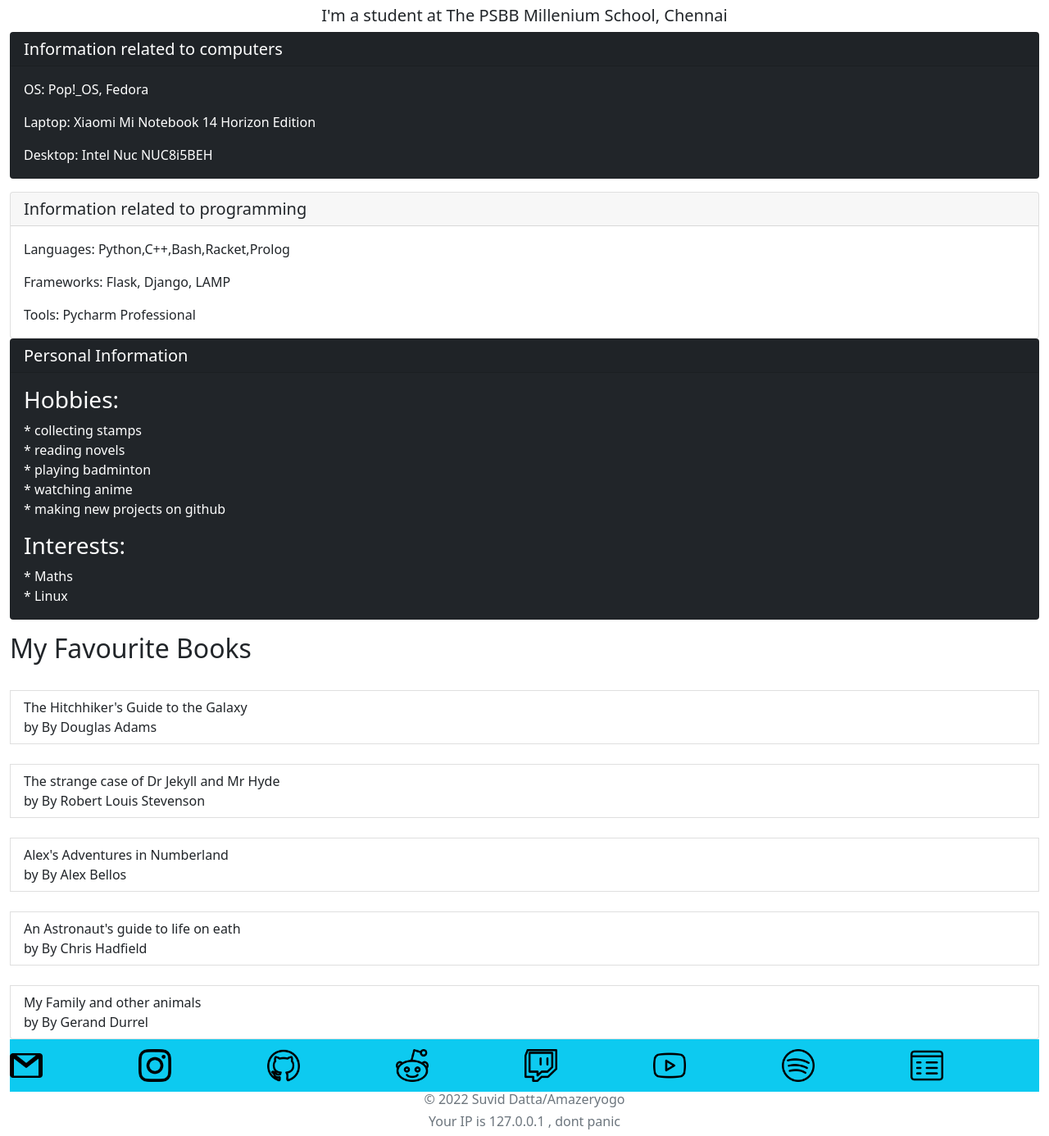
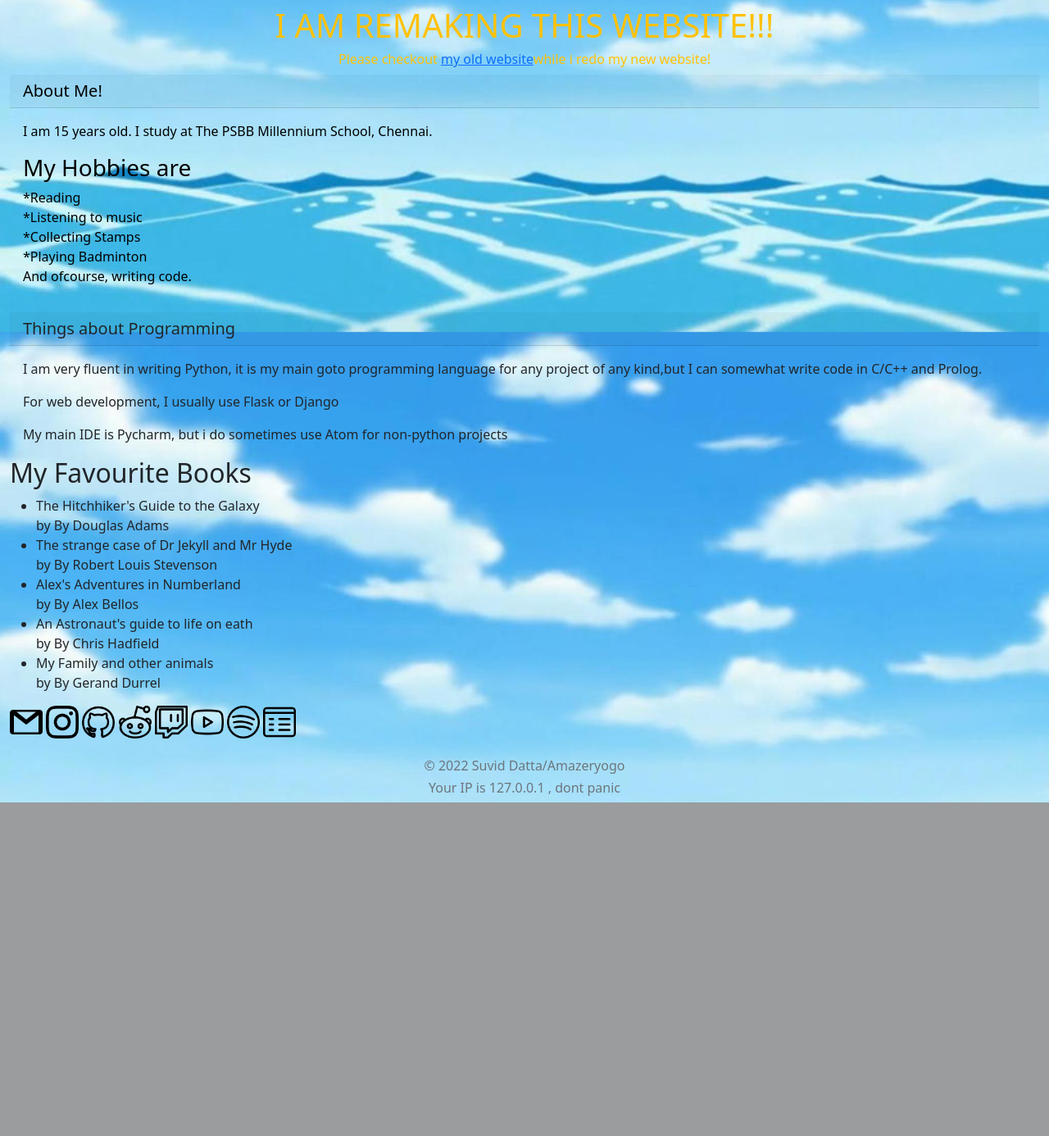
Before and after one commit to Amazeryogo/amazeryogo.in, a Flask app: page / in a window 1280 px wide. Shown: the part 395-1781 px from the top of the page at 82% size. After the commit the page ends 1374 px from the top, so only its background shows below. Run offline with Flask 2, Linux system fonts and the light colour scheme; some libraries are stand-ins or nearby versions.

Commit message:
MASSIVE CHANGE 2

```diff
--- a/src/templates/index.html
+++ b/src/templates/index.html
@@ -6,10 +6,15 @@
     <link href="https://cdn.jsdelivr.net/npm/bootstrap@5.1.3/dist/css/bootstrap.min.css" rel="stylesheet" integrity="sha384-1BmE4kWBq78iYhFldvKuhfTAU6auU8tT94WrHftjDbrCEXSU1oBoqyl2QvZ6jIW3" crossorigin="anonymous">
 
     <title>Amazeryogo's Website</title>
+      <style>
+          body {background-image: url('onepiece.jpg');   background-attachment: fixed;
+  background-size: 100% 100%;
+ background-repeat: no-repeat;}
+      </style>
   </head>
   <body>
   <nav class="navbar navbar-expand-lg navbar-dark bg-dark">
-    <div class="collapse navbar-collapse" id="navbarSupportedContent">
+    <div class="collapse navbar-collapse" id="#navbarSupportedContent">
         <ul class="navbar-nav mr-auto">
         <li class="nav-item active">
             <a class="nav-link" href="/projects">Projects</a>
@@ -25,65 +30,33 @@
     </nav>
     <div class="container-fluid">
     <img src="{{ gravatar }}" alt="my amazing pfp" style="display: block;margin-left: auto;margin-right: auto;" class="image-circle">
-    <!--<div class="container">
-        <div class="card">
-        <h5 class="card-header">Academic Information</h5>
+    <h2 style="text-align: center">Hello There! I'm Suvid Datta!</h2>
+    <h1 class="text-warning" style="text-align: center">I AM REMAKING THIS WEBSITE!!!</h1>
+    <h6 class="text-warning" style="text-align: center">Please checkout <a href="https://project-inspirations.herokuapp.com/">my old website</a>while i redo my new website!</h6>
+    <div class="card-transparent text-black mb-3">
+        <h5 class="card-header">About Me!</h5>
         <div class="card-body">
-            <p class="card-text">Age: 15/Class: 10</p>
-            <p class="card-text">School: PSBB Millenium School, Chennai</p>
-        </div>
-    </div>-->
-    <h2 style="text-align: center">Hello There! I'm Suvid Datta!</h2>
-    <h5 style="text-align: center">I'm a student at The PSBB Millenium School, Chennai</h5>
-    <div class="card text-white bg-dark mb-3">
-        <h5 class="card-header">Information related to computers</h5>
-        <div class="card-body">
-            <p class="card-text">OS: Pop!_OS, Fedora</p>
-            <p class="card-text">Laptop: Xiaomi Mi Notebook 14 Horizon Edition</p>
-            <p class="card-text">Desktop: Intel Nuc NUC8i5BEH</p>
-        </div>
-        </div>
-    <!--
-    <div class="card">
-  <div class="card-body">
-    <h5 class="card-title">Some things about me</h5>
-    <p class="card-text">I daily drive Pop!_OS as my main OS on both </p>
-    <a href="https://pop.system76.com/" class="card-link">More about Pop!_OS</a>
-  </div>
-    -->
-    <div class="card">
-        <h5 class="card-header">Information related to programming</h5>
-        <div class="card-body">
-            <p class="card-text">Languages: Python,C++,Bash,Racket,Prolog</p>
-            <p class="card-text">Frameworks: Flask, Django, LAMP</p>
-            <p class="card-text">Tools: Pycharm Professional</p>
+            <p class="card-text">I am 15 years old. I study at The PSBB Millennium School, Chennai.</p>
+            <h3 class="card-text">My Hobbies are</h3> <p class="card-text">*Reading<br/>*Listening to music<br/>*Collecting Stamps <br/>*Playing Badminton <br/> And ofcourse, writing code.</p>
         </div>
     </div>
-    <div class="card text-white bg-dark mb-3">
-        <h5 class="card-header">Personal Information</h5>
+    <div class="card-transparent">
+        <h5 class="card-header">Things about Programming</h5>
         <div class="card-body">
-            <h3 class="card-text">Hobbies:</h3> <p class="card-text"> * collecting stamps<br/>  * reading novels<br/>  * playing badminton <br/>   * watching anime<br/>   * making new projects on github</p>
-            <h3 class="card-text">Interests:</h3> <p class="card-text">* Maths<br/>  * Linux</p></h3>
+            <p class="card-text">I am very fluent in writing Python, it is my main goto programming language for any project of any kind,but I can somewhat write code in C/C++ and Prolog.</p>
+            <p class="card-text">For web development, I usually use Flask or Django</p>
+            <p class="card-text">My main IDE is Pycharm, but i do sometimes use Atom for non-python projects</p>
         </div>
     </div>
-
-  <!--<div class="card text-dark bg-info mb-3">
-      <div class="card-header">
-          <h3 class="card-title">My Favourite Books</h3>
-      </div>
-      <div class="class-body">
-      -->
         <h2>My Favourite Books</h2>
-        <ul class="list-group list-group-expand-lg">
+        <ul class="list-group-transparent list-group-expand-lg">
           {% for book in books %}
-          <h3 class="card-text" style="text-align: center"></h3>
-          <p class="card-text" style="text-align: center"></p>
-              <li class="list-group-item">{{ book['name'] }}<br/>by {{ book['author'] }}</li>
+              <li class="list-group-item-transparent">{{ book['name'] }}<br/>by {{ book['author'] }}</li>
           {% endfor %}
         </ul>
 
       <footer class="footer">
-      <div class="navbar navbar-dark bg-info">
+      <div class="navbar-transparent">
       <a href="mailto:suvid.datta@gmail.com"><img src="static/gmail.png" width="40" height="40" alt="mail"></a>
       <a href="https://www.instagram.com/amazeryogo/"><img src="static/instagram.png" width="40" height="40" alt="instagram"></a>
       <a href="https://github.com/Amazeryogo"><img src="static/github.png" width="40" height="40" alt="github"></a>
```
Also changed, not shown: src/templates/inspiration.html (added, +27 -0 lines), src/templates/projects.html (+14 -4 lines), src/templates/background.jpg (added), src/templates/onepiece.jpg (added).
